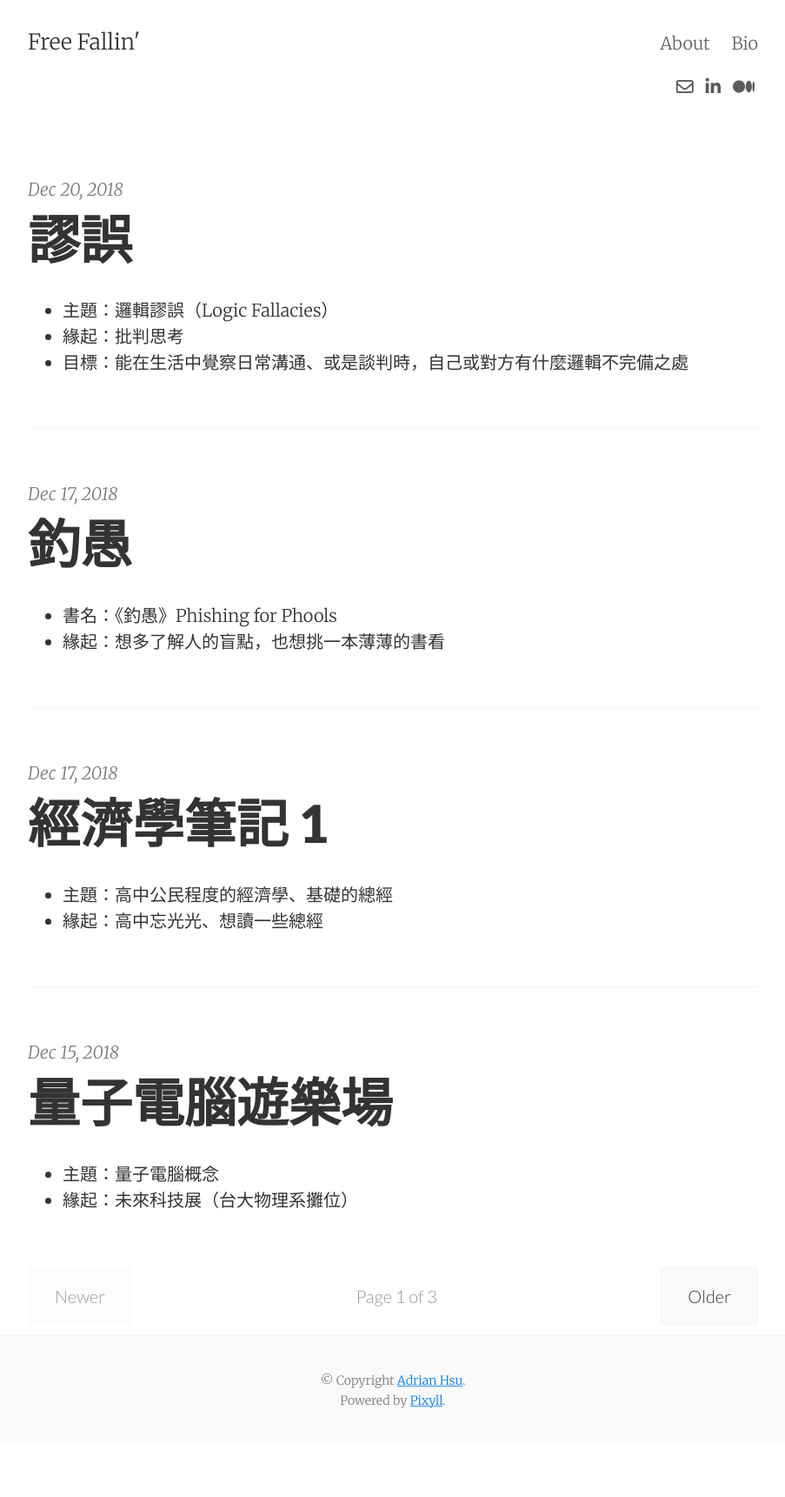
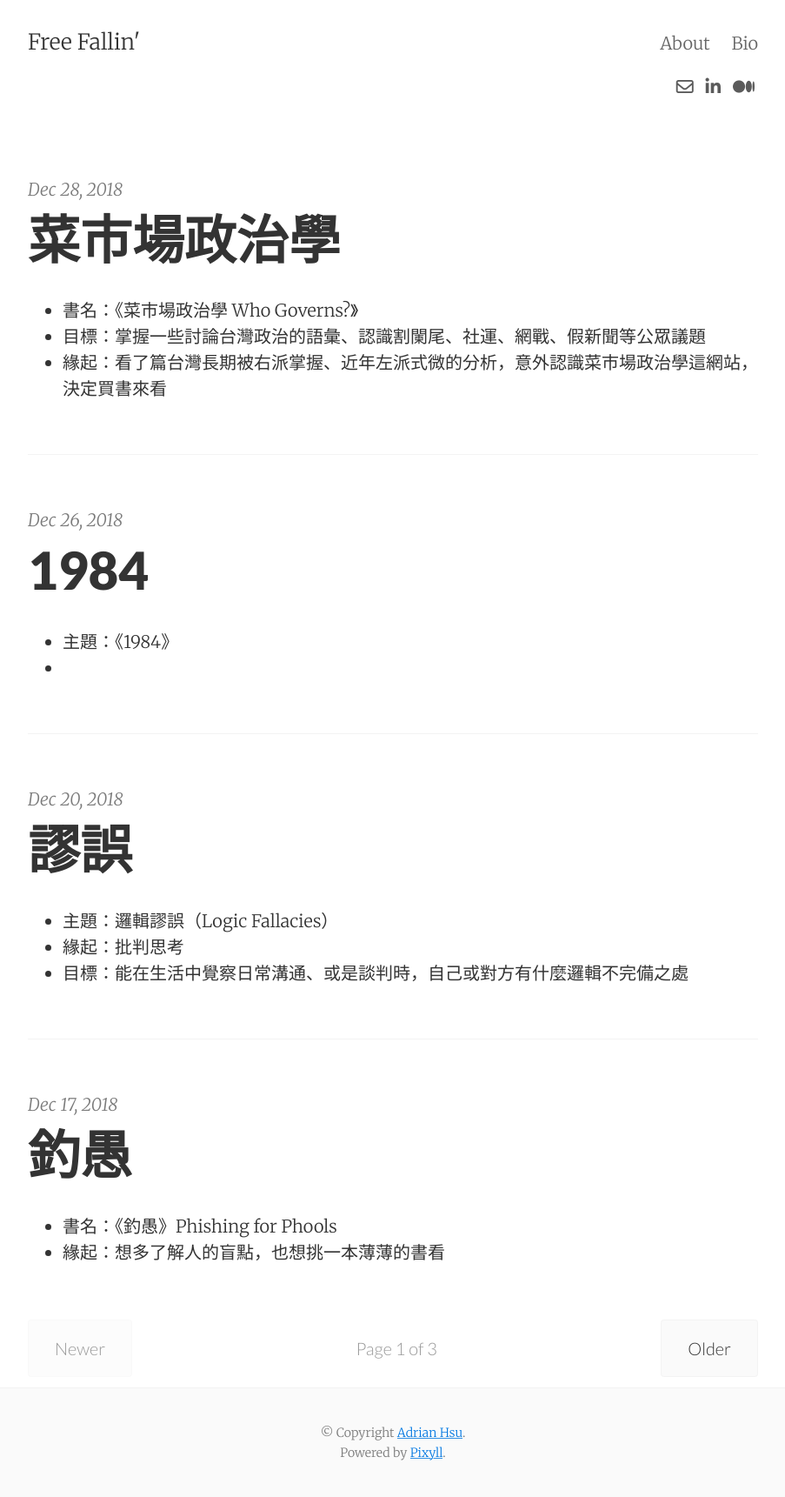
Before and after one commit to AdrianHsu/AdrianHsu.github.io, a Jekyll site: the page built from index.html, in a window 1280 px wide. Shown: the whole page at 87% size, without its empty margins (188-1091 px from the left). Built offline with Jekyll 4.4.1, drawn with Linux system fonts in a browser that asks for light colours; nearby versions of some CDN libraries; the list of posts is cut into pages by our own code; comment, search, counter and statistics services are not loaded; before the commit the page ends 1661 px from its top, so only the background shows below that; some of the changed lines change nothing that is shown.

Commit message:
blog push

```diff
--- a/_posts/2018-12-17-macro.md
+++ b/_posts/2018-12-17-macro.md
@@ -185,13 +185,6 @@ CPI 告訴你現在的物價水平。經濟學家綜合幾萬種商品價格的
 * M2 增加，是信用擴張的體現。相反的 M2 減少就是信用收縮的體現
 * 舉例：房價上漲，貸款買房的人很多，所以就推高了 M2，而並非是M2推高了房價（倒因為果）
 
-## 互助
-
-社會是一種重複賽局，今天幫別人說話、明天別人才會幫忙你。雖然囚徒困境指出理性的人類難以合作，但人與人之間並不是一期一會。雙方同屬於一個小圈圈越願意協助當下無實質好處的事情；相較之下，觀光景點的商店坑殺外國觀光客就很現實，畢竟不會再遇上了。
-
-
-
-> 「政治正確」是美國不寬容的最新表現形式。它非常的惡毒，因為它是偽裝成寬容的不寬容。——喬治·卡林（美國黑色幽默單口相聲大師）
 
 
 ## References
--- /dev/null
+++ b/_posts/2018-12-26-1984.md
@@ -0,0 +1,14 @@
+---
+layout:     post
+title:       1984
+date:       2018-12-26
+summary:
+categories:  soci
+---
+
+* 主題：《1984》
+*
+
+### References:
+
+1.
--- /dev/null
+++ b/_posts/2018-12-28-who-governs.md
@@ -0,0 +1,133 @@
+---
+layout:     post
+title:       菜市場政治學
+date:       2018-12-28
+summary:
+categories:  twn
+---
+
+* 書名：《菜市場政治學 Who Governs?》
+* 目標：掌握一些討論台灣政治的語彙、認識割闌尾、社運、網戰、假新聞等公眾議題
+* 緣起：看了篇台灣長期被右派掌握、近年左派式微的分析，意外認識菜市場政治學這網站，決定買書來看
+
+
+
+### 杭亭頓：政黨輪替學說
+
+她曾指出一個國家必須經過「兩次輪替的考驗」（two-turnover test）才可能是穩定的民主政治，此輪替是指「政府組成」的輪替、而不是政治領袖（i.e., 總統、總理）的輪替。
+
+### 何謂行為主義（Behaviorism）？
+
+美國二戰後興起的學說，主張政治理論必須建立在「可觀察到的行為」之上，且以統計學作為工具分析，提出假設、量化模型、進而建構理論。
+
+### 舉例：心理學的行為主義
+
+**行為主義心理學**(behavioristic psychology)**的學習理論可分為古典制約(classical conditioning)與操作制約(operant conditioning)。**
+
+#### 一、古典制約
+
+原本無關、中性的「制約刺激」，多次與「非制約刺激」配對出現後，接著雖然改成單獨出現，也會引發類似於*非制約刺激出現時所產生的非制約反應* (UCR, Unconditioned Response)的*制約反應* (CR, Unconditioned Response)。此現象稱為**刺激替代歷程**。
+
+##### 狗的分泌唾液實驗
+
+巴夫洛夫穿著實驗用的白衣進入動物房，把狗罐頭倒進餐盤中，餐盤中的狗食對狗而言是一種非制約刺激(US)，因為可以自然地引發狗流口水的反應，而這種因非制約刺激(US)引起的反應也就是非制約反應(UR)。
+
+有一天巴夫洛夫忘了帶狗食物，當他依然穿著實驗白衣進入動物房時，狗仍然有流口水的反應，因為狗學到的是實驗的白衣(一個中性、無關的刺激, S)會出現在狗食(US)之前，經過幾次配對之後，S與US產生連結，變成一種制約刺激(CS)，當CS出現時，CS會連結到US，狗即產生流口水的反應，此時的反應即可稱為制約反應(CR)。
+
+其他案例如：看到泡麵的包裝或廣告，雖然沒吃到泡麵卻也會造成唾液分泌。
+
+##### 古典制約學習的基本現象
+
+1.消弱(extinction)：被騙多了也會學聰明的
+2.自發恢復(spontaneous recovery)：就是健忘，忘了曾經受騙
+3.類化(generalization)：單純就是太好騙了
+
+4.辨別(discrimination)：只對特定的制約刺激做反應，而對其他刺激則不作反應
+
+#### 二、操作制約
+
+從個體自發的反應中，選擇某一反應出現後給予增強刺激，使該反應經由後效強化而固定學習，此為刺激反應聯結(S-R聯結)的學習。
+
+##### 1.嘗試錯誤學習：
+
+**實驗依據**：桑代克以貓進行迷籠(puzzle box）實驗，桑代克發現當貓初放進籠時，動作是紊亂的，直到偶然碰到門而使門自動開啟，進而取得籠外的食物。之後再將貓放進籠時，其紊亂動作減少，偶然碰到門把的機會反而逐漸增加。
+
+##### 2.操作制約：又稱工具制約(instrumental  conditioning)
+
+**實驗依據**：史金納箱的大白鼠壓桿實驗：將老鼠關進箱內，箱內設置一個桿子，老鼠肚子餓時在裡面探索掙扎，誤觸桿子讓食物掉出來，老鼠即有食物可吃；之後只要老鼠肚子餓就會四處探索，期間又誤觸了桿子，得到食物。經過多次的探尋，老鼠漸漸知道當觸碰到桿子時，就會有食物掉落，於是只要牠肚子餓就會去壓桿子，換言之，老鼠因為食物的增強，知道去壓桿子取得食物，而不需要到處探索。由於老鼠按壓桿子變成了取得食物的手段或工具，故稱之為工具制約。
+
+##### 3.新行為的建立
+
+行為塑成或連續漸進法(shaping or successive approximation)：將最後反應的行為，細分為若干步驟，依序漸進予以逐步增強，最後學會預期行為反應的程序。
+
+這是種間歇增強，以逐漸訓練動物或人類養成某種動作技能的方法。此乃Skinner設計用來實驗研究包括一連串反應的學習。這種類似分解動作的方式，逐步漸進，最後終將多個反應連貫在一起，形成複雜的行為。一般而言，訓練動物類多是如此，例如：海豚、海獅、猴子表演等。人類行為學習有時候，有時也是如此。
+
+
+
+### 公民覺醒：2013 年 洪仲丘事件
+
+此事件後網友發起**公民 1985 行動聯盟**，而主要口號是*"公民覺醒 ", "Big Citizen is Watching You."* 希望公民認真監督公部門。此事件抗議馬政府、尤其是國防部對洪案的處理不當，集會規模在凱道聚集近十萬人（c.f., 2014 太陽花運動達到 50 萬人）。
+
+後來「覺青」 一詞隨著太陽花事件沒有善終之後逐漸轉為負面。PTT 鄉民常指稱他們是一群反對國民黨而對社會沒有貢獻、不工作或社會化不完全的人，此貶義接近「左膠」。
+
+
+
+### 台灣的選舉制度（高中公民課程）
+
+我們可以把選舉體制分成三大類：多數決、比例代表制，以及混合制。「多數決」顧名思義，就是指票數最多的當選，而比例代表制則是按選票比例轉換成席位（主要是選黨不選人）。
+
+台灣目前的選制是採用「單一選區兩票制」，也就是混合了多數決和比例代表制：每個人可以投「區域立委」以及「不分區立委」兩票，第一票投給人，第二票投給政黨。
+
+第一，在地方選區都是採用單一選區（每個選區選出一人）簡單多數決（FPTP, first-past-the-post），就是票數最多的當選；
+
+第二，在不分區立委方面是使用比例代表制，選黨不選人：政黨提出一份候選人名單，選民直接把票投給政黨。我國目前有34席不分區立委，所以像是2012年國民黨獲得48%的政黨票，48%乘以34席=16席不分區立委。由於區域立委和不分區立委的選票是分開計算，所以稱為**「並立制」**；相對來說，德國的「聯立制」以第二票（政黨票）做為分配席次的標準，讓各政黨的席次數目和政黨票得票比例相當。
+
+### **杜瓦傑法則（**Duverger’s Law）
+
+**「單一選區簡單多數決」傾向於造成兩黨的對決，因為只有大黨才有能力取得多數（甚至是過半）的選票，所以選民不會把票浪費在沒有當選希望的小黨身上，最後結果就是造成兩黨制。**2008及2012的選舉結果也印證杜瓦傑法則：**區域立委只有國民黨和民進黨的立法委員能當選**。
+
+為了平衡比例性不足，許多國家採用「比例代表制」，較直接地把政黨的支持度換算成席次，在許多歐陸國家都是如此。這樣的好處是完全反映民意，選民比較不需要「策略性的選擇」自己的第二偏好，也不會有50%得票率就取得將近80%席次的事情發生；壞處就是較難出現單一政黨取得過半席次，必須和其他的黨組成**聯合政府**，如果有聯合政府內的政黨不滿政策方向、退出執政聯盟，則有可能會造成「倒閣」的後果，國會必須提前解散重選。而且，這個制度無法選出代表各區域的立委，所以有些國家採用單一選區加上比例代表制的「混合制」。
+
+優點和缺點都是相對的，因為，若是採用單一選區簡單多數決，如果又搭配了任期固定的總統制，則遇到重大爭議的時候，無法以解散國會重選的方式來重新探詢民意，有可能造成憲政僵局（多數黨堅持己見，少數黨的意見或者已明顯改變的民意只能等到下一次改選的時候才能反映出來）。
+
+
+
+
+
+### 為什麼參與/不參與社運？
+
+主張「理性選擇理論」的社會科學家認為，人們只做效用為 + 的事，理論上人們選擇參加各種造勢或投票、抗議，都會先思考議題是否切身相關。舉例來說：農夫不會為了半導體產業政策上街頭。「理性忽略」的理論則指出，人民如果取得政治的資訊（例如收集服貿資料）的成本高於資訊所能帶來的效用，那麼理性的人會選擇保持無知。
+
+然而，社會是一種重複賽局，今天幫別人說話、明天別人才會幫忙你。雖然囚徒困境指出理性的人類難以合作，但人與人之間並不是一期一會。雙方同屬於一個小圈圈越願意協助當下無實質好處的事情；相較之下，觀光景點的商店坑殺外國觀光客就很現實，畢竟不會再遇上了。
+
+> 「政治正確」是美國不寬容的最新表現形式。它非常的惡毒，因為它是偽裝成寬容的不寬容。——喬治·卡林（美國黑色幽默單口相聲大師）
+
+
+### 選戰策略與理論比較
+
+![50510180-a71b5e80-0ac3-11e9-9099-4eaca1c45ae8](https://user-images.githubusercontent.com/8178172/50510235-e8137300-0ac3-11e9-9967-e6aba9cb2c03.jpg)
+
+
+
+### 無家者的工作分類
+
+![img151](https://user-images.githubusercontent.com/8178172/50510236-e8137300-0ac3-11e9-91c5-e4d4fe825946.jpeg)
+
+*台北萬華的艋舺公園，圖片取自《無家者》一書。原本無障礙的座椅為了禁止無家者躺臥兒加裝分隔，減少了無家者居住的空間。*
+
+無家者的工作多元，例如：走陣頭、建商的人形立牌、乞討、音樂創作、販賣 Big Issue 雜誌、賣玉蘭花、資源回收、發傳單、以及比較新興的街頭導覽員。
+
+其中仍有部分的精障者無法進行以上工作，需要專人照顧。
+
+### 鴨嘴獸計畫
+
+柬埔寨的「鴨嘴獸計畫」為日本學生創立的非營利組織，希望幫助柬埔寨年輕女性賣春的現象，他們傳授女性縫紉等手工藝的工作、以提供一個新的工作管道。
+
+
+
+### References:
+
+1. [菜市場政治學 | 政治意識型態：台灣人左傾與反商？](http://whogovernstw.org/2015/02/06/fangyuchen6/)
+2. [無家者：從未想過我有這麼一天](https://www.books.com.tw/products/0010736689)
+3. [菜市場政治學 | 選舉制度 ABC](https://whogovernstw.org/2014/05/20/fangyuchen1/)
+4. [行為主義心理學](https://blog.xuite.net/kc6191/study/15805866-%E8%A1%8C%E7%82%BA%E4%B8%BB%E7%BE%A9%E5%BF%83%E7%90%86%E5%AD%B8%E7%9A%84%E5%AD%B8%E7%BF%92%E7%90%86%E8%AB%96)
```
